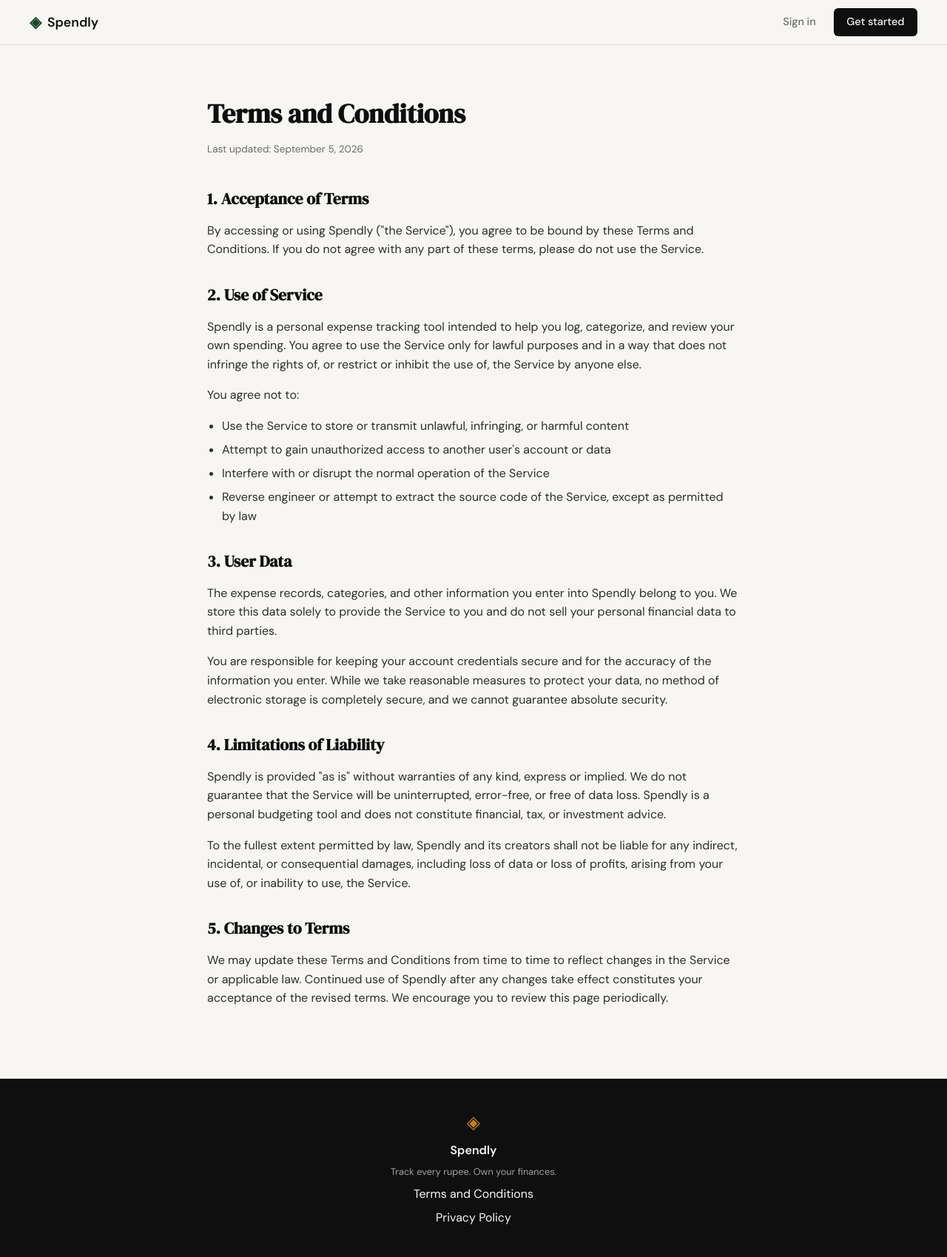
After one commit to gman215/spendly, a Flask app: page /terms in a window 1280 px wide. The commit adds this page. Shown: the whole page at 74% size. Run offline with Flask 3, Linux system fonts and the light colour scheme.

Commit message:
landing: add terms and conditions page and route
Co-Authored-By: Claude Sonnet 5 <noreply@anthropic.com>
Claude-Session: https://claude.ai/code/session_0197Ejpj5hwV1iiWLwxT8jWG

```diff
--- a/app.py
+++ b/app.py
@@ -20,6 +20,11 @@ def register():
 @app.route("/login")
 def login():
     return render_template("login.html")
+
+
+@app.route("/terms")
+def terms():
+    return render_template("terms.html")
 
 
 # ------------------------------------------------------------------ #
--- a/static/css/style.css
+++ b/static/css/style.css
@@ -478,6 +478,56 @@ a { color: inherit; text-decoration: none; }
 .auth-switch a:hover { text-decoration: underline; }
 
 /* ------------------------------------------------------------------ */
+/* Legal pages                                                         */
+/* ------------------------------------------------------------------ */
+
+.legal-section {
+    padding: 4rem 2rem 5rem;
+}
+
+.legal-container {
+    max-width: 720px;
+    margin: 0 auto;
+}
+
+.legal-header {
+    margin-bottom: 2.5rem;
+}
+
+.legal-title {
+    font-family: var(--font-display);
+    font-size: 2.25rem;
+    color: var(--ink);
+    margin-bottom: 0.5rem;
+}
+
+.legal-updated {
+    font-size: 0.85rem;
+    color: var(--ink-muted);
+}
+
+.legal-body h2 {
+    font-family: var(--font-display);
+    font-size: 1.35rem;
+    color: var(--ink);
+    margin: 2rem 0 0.75rem;
+}
+
+.legal-body h2:first-child { margin-top: 0; }
+
+.legal-body p {
+    color: var(--ink-soft);
+    margin-bottom: 1rem;
+}
+
+.legal-body ul {
+    color: var(--ink-soft);
+    margin: 0 0 1rem 1.25rem;
+}
+
+.legal-body li { margin-bottom: 0.4rem; }
+
+/* ------------------------------------------------------------------ */
 /* Footer                                                              */
 /* ------------------------------------------------------------------ */
 
--- a/templates/base.html
+++ b/templates/base.html
@@ -34,7 +34,7 @@
             <span class="brand-icon">◈</span>
             <span class="footer-name">Spendly</span>
             <p class="footer-copy">Track every rupee. Own your finances.</p>
-            <a href="#">Terms and Conditions</a>
+            <a href="{{ url_for('terms') }}">Terms and Conditions</a>
             <a href="#">Privacy Policy</a>
         </div>
     </footer>
--- /dev/null
+++ b/templates/terms.html
@@ -0,0 +1,77 @@
+{% extends "base.html" %}
+
+{% block title %}Terms and Conditions — Spendly{% endblock %}
+
+{% block content %}
+
+<section class="legal-section">
+    <div class="legal-container">
+
+        <div class="legal-header">
+            <h1 class="legal-title">Terms and Conditions</h1>
+            <p class="legal-updated">Last updated: September 5, 2026</p>
+        </div>
+
+        <div class="legal-body">
+            <h2>1. Acceptance of Terms</h2>
+            <p>
+                By accessing or using Spendly ("the Service"), you agree to be bound by these
+                Terms and Conditions. If you do not agree with any part of these terms, please
+                do not use the Service.
+            </p>
+
+            <h2>2. Use of Service</h2>
+            <p>
+                Spendly is a personal expense tracking tool intended to help you log, categorize,
+                and review your own spending. You agree to use the Service only for lawful
+                purposes and in a way that does not infringe the rights of, or restrict or inhibit
+                the use of, the Service by anyone else.
+            </p>
+            <p>You agree not to:</p>
+            <ul>
+                <li>Use the Service to store or transmit unlawful, infringing, or harmful content</li>
+                <li>Attempt to gain unauthorized access to another user's account or data</li>
+                <li>Interfere with or disrupt the normal operation of the Service</li>
+                <li>Reverse engineer or attempt to extract the source code of the Service, except as permitted by law</li>
+            </ul>
+
+            <h2>3. User Data</h2>
+            <p>
+                The expense records, categories, and other information you enter into Spendly
+                belong to you. We store this data solely to provide the Service to you and do not
+                sell your personal financial data to third parties.
+            </p>
+            <p>
+                You are responsible for keeping your account credentials secure and for the
+                accuracy of the information you enter. While we take reasonable measures to
+                protect your data, no method of electronic storage is completely secure, and we
+                cannot guarantee absolute security.
+            </p>
+
+            <h2>4. Limitations of Liability</h2>
+            <p>
+                Spendly is provided "as is" without warranties of any kind, express or implied.
+                We do not guarantee that the Service will be uninterrupted, error-free, or free of
+                data loss. Spendly is a personal budgeting tool and does not constitute financial,
+                tax, or investment advice.
+            </p>
+            <p>
+                To the fullest extent permitted by law, Spendly and its creators shall not be
+                liable for any indirect, incidental, or consequential damages, including loss of
+                data or loss of profits, arising from your use of, or inability to use, the
+                Service.
+            </p>
+
+            <h2>5. Changes to Terms</h2>
+            <p>
+                We may update these Terms and Conditions from time to time to reflect changes in
+                the Service or applicable law. Continued use of Spendly after any changes take
+                effect constitutes your acceptance of the revised terms. We encourage you to
+                review this page periodically.
+            </p>
+        </div>
+
+    </div>
+</section>
+
+{% endblock %}
```
